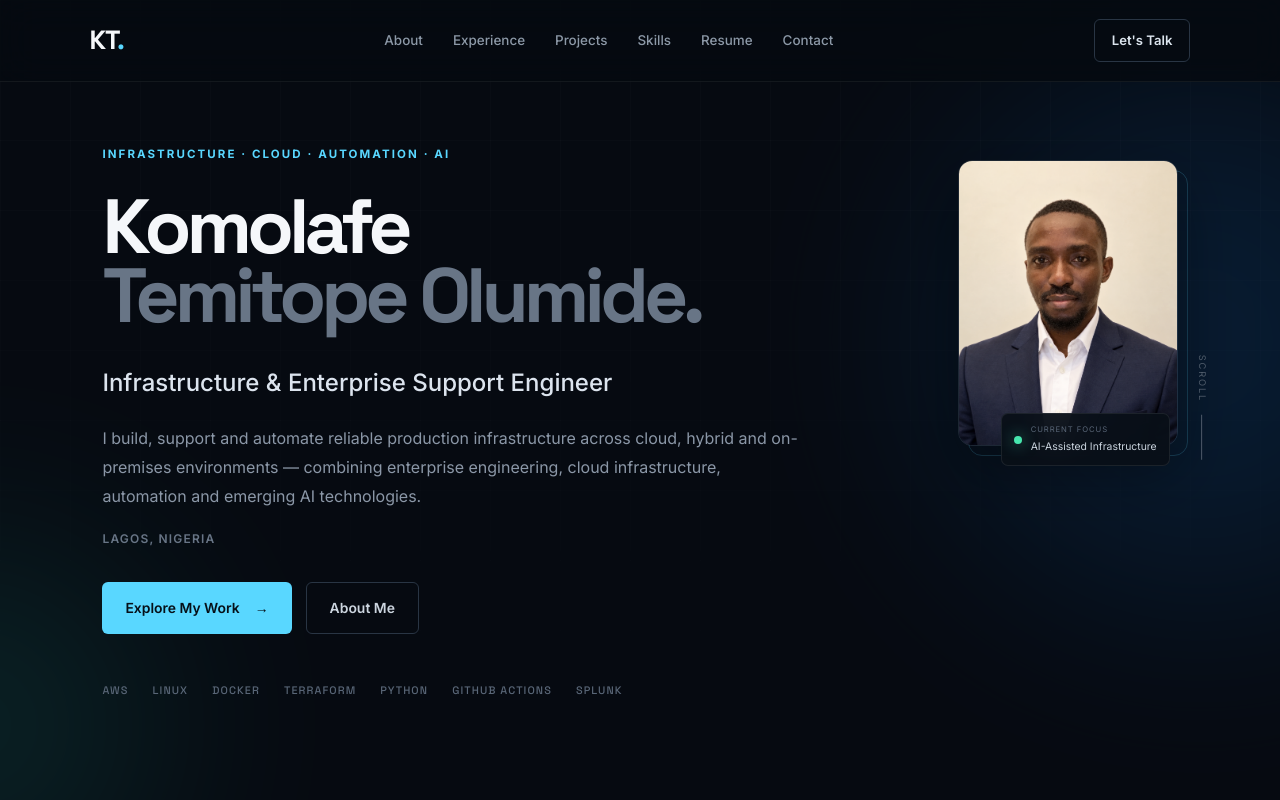
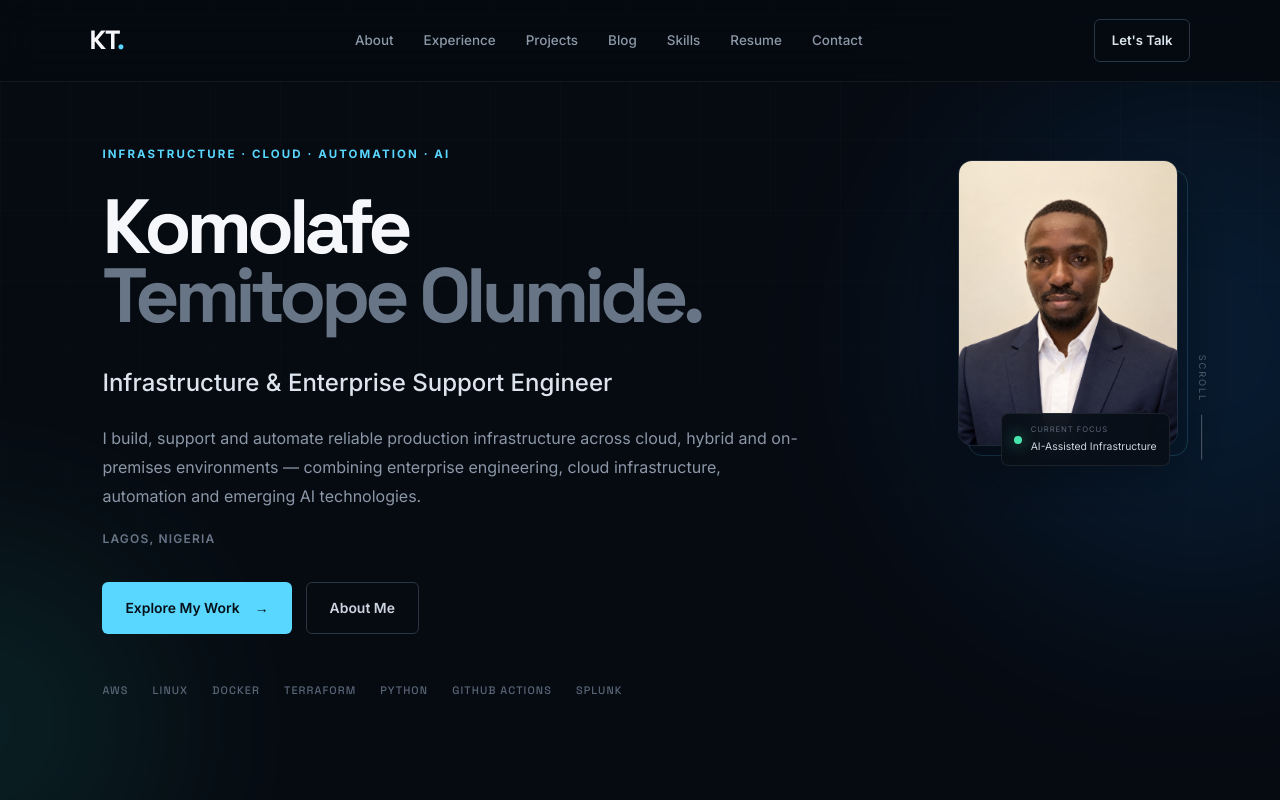
Before and after one commit to komolafetemitope14/portfolio, a React (Vite) app: page / in a window 1280 px wide. Shown: the top 800 px of the page. Built offline with nearby package versions, Linux system fonts and the light colour scheme.

Commit message:
Add Blog link to portfolio navigation

```diff
--- a/src/components/Navbar.jsx
+++ b/src/components/Navbar.jsx
@@ -9,6 +9,7 @@ function Navbar() {
         <a href="#about">About</a>
         <a href="#experience">Experience</a>
         <a href="#projects">Projects</a>
+        <a href="#blog">Blog</a>
         <a href="#skills">Skills</a>
         <a href="#resume">Resume</a>
         <a href="#contact">Contact</a>
```
